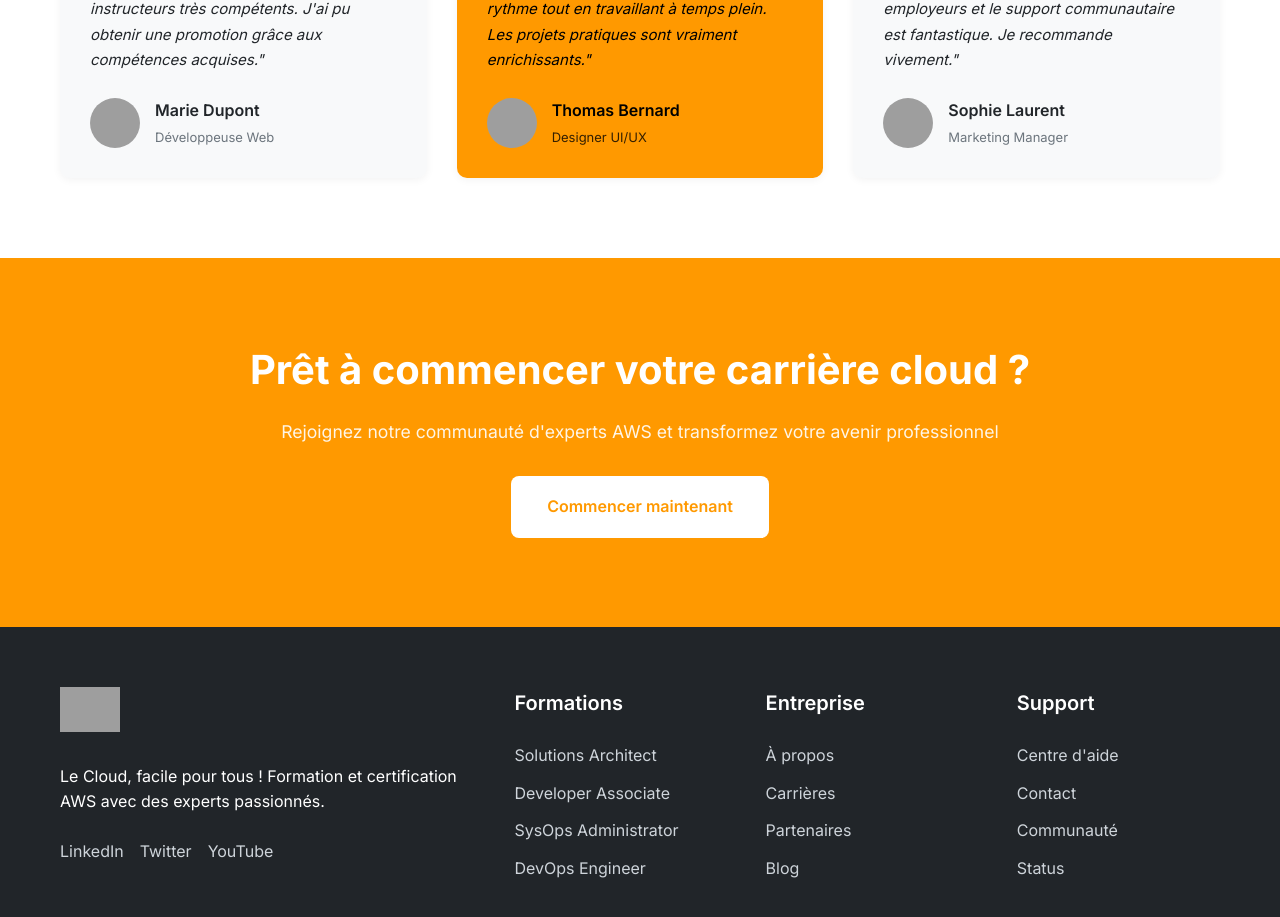
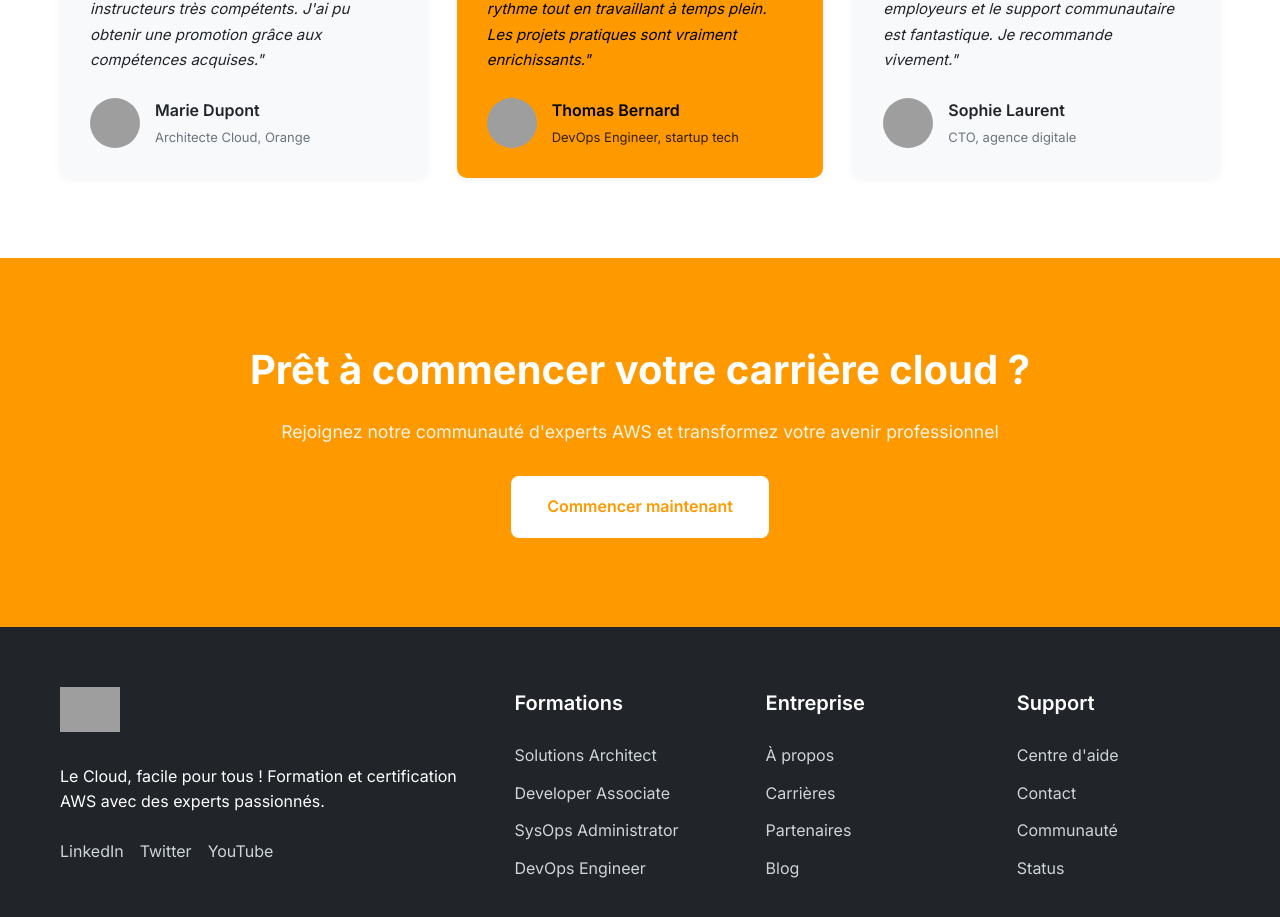
Before and after one commit to KhadidiatouF/LeCloudRefonte, a plain HTML site: page index.html in a window 1280 px wide. Shown: the part 2800-3717 px from the top of the page. Drawn offline with Linux system fonts and the light colour scheme; grey boxes are pictures that could not be loaded.

Commit message:
second commit

```diff
--- a/index.html
+++ b/index.html
@@ -170,7 +170,7 @@
                         <div class="author-avatar avatar-1"></div>
                         <div class="author-info">
                             <h4 class="author-name">Marie Dupont</h4>
-                            <p class="author-title">Développeuse Web</p>
+                            <p class="author-title">Architecte Cloud, Orange</p>
                         </div>
                     </div>
                 </div>
@@ -184,7 +184,7 @@
                         <div class="author-avatar avatar-2"></div>
                         <div class="author-info">
                             <h4 class="author-name">Thomas Bernard</h4>
-                            <p class="author-title">Designer UI/UX</p>
+                            <p class="author-title">DevOps Engineer, startup tech</p>
                         </div>
                     </div>
                 </div>
@@ -198,7 +198,7 @@
                         <div class="author-avatar avatar-3"></div>
                         <div class="author-info">
                             <h4 class="author-name">Sophie Laurent</h4>
-                            <p class="author-title">Marketing Manager</p>
+                            <p class="author-title">CTO, agence digitale</p>
                         </div>
                     </div>
                 </div>
```
